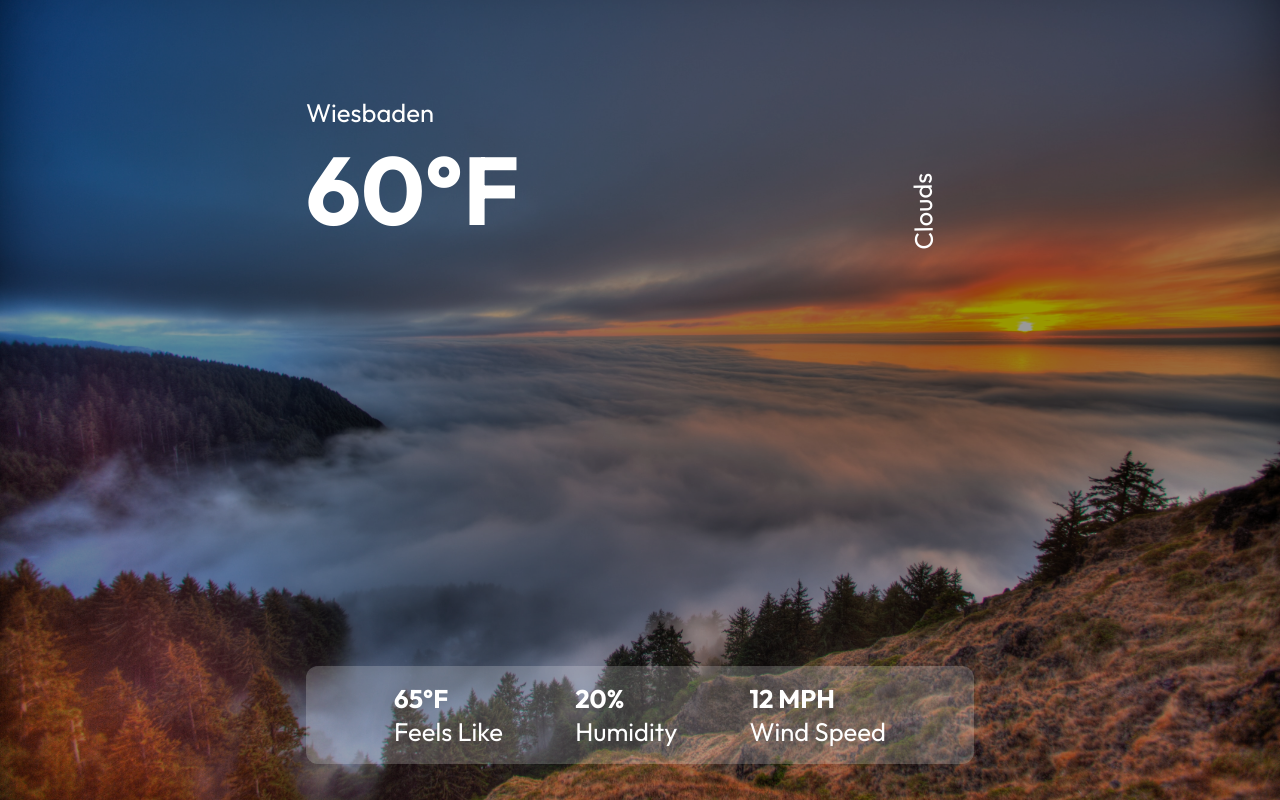
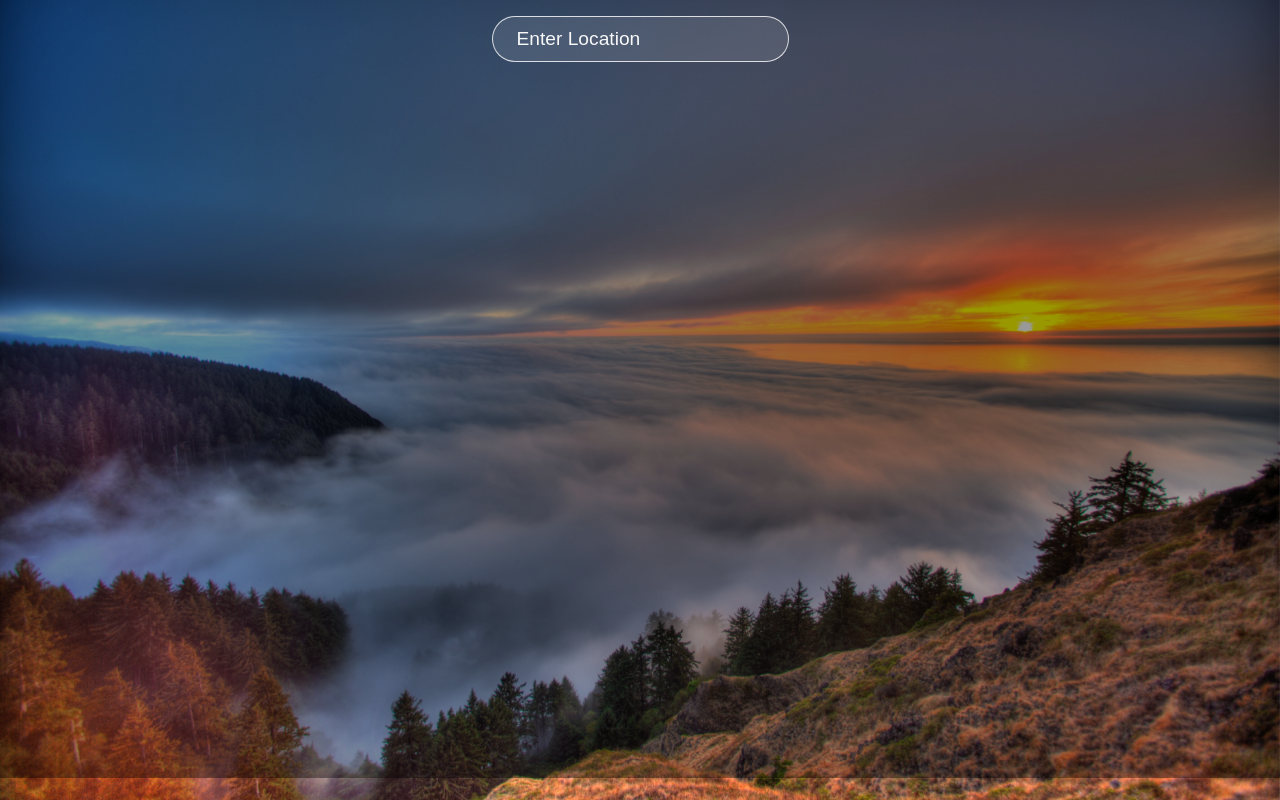
Before and after one commit to Herold1989/weather-app-react, a React (Create React App) app: page / in a window 1280 px wide. Built offline with nearby package versions, Linux system fonts and the light colour scheme.

Commit message:
add backend-connectivity

```diff
--- a/src/App.js
+++ b/src/App.js
@@ -1,38 +1,64 @@
-import React, {useState} from 'react'
-import axios from 'axios';
+import React, { useState } from 'react'
+import axios from 'axios'
 
-const App = () => {
+function App() {
+  const [data, setData] = useState({})
+  const [location, setLocation] = useState('')
 
-  //const url = 'https://api.openweathermap.org/data/2.5/weather?q=wiesbaden&appid=f037cfc37b2689d8fd8bebc8261cd01d'
+  const url = `https://api.openweathermap.org/data/2.5/weather?q=${location}&units=imperial&appid=895284fb2d2c50a520ea537456963d9c`
+
+  const searchLocation = (event) => {
+    if (event.key === 'Enter') {
+      axios.get(url).then((response) => {
+        setData(response.data)
+        console.log(response.data)
+      })
+      setLocation('')
+    }
+  }
 
   return (
-    <div className='app'>
-      <div className='container'>
-        <div className='top'>
-          <div className='location'>
-            <p>Wiesbaden</p>
+    <div className="app">
+      <div className="search">
+        <input
+          value={location}
+          onChange={event => setLocation(event.target.value)}
+          onKeyPress={searchLocation}
+          placeholder='Enter Location'
+          type="text" />
       </div>
-          <div className='temp'>
-            <h1>60°F</h1>
+      <div className="container">
+        <div className="top">
+          <div className="location">
+            <p>{data.name}</p>
           </div>
-          <div className='description'>
-            <p>Clouds</p>
+          <div className="temp">
+            {data.main ? <h1>{data.main.temp.toFixed()}°F</h1> : null}
+          </div>
+          <div className="description">
+            {data.weather ? <p>{data.weather[0].main}</p> : null}
           </div>
         </div>
-        <div className='bottom'>
+
+        {data.name !== undefined &&
+          <div className="bottom">
             <div className="feels">
-            <p className='bold'>65°F</p>
+              {data.main ? <p className='bold'>{data.main.feels_like.toFixed()}°F</p> : null}
               <p>Feels Like</p>
             </div>
             <div className="humidity">
-            <p className='bold'>20%</p>
+              {data.main ? <p className='bold'>{data.main.humidity}%</p> : null}
               <p>Humidity</p>
             </div>
             <div className="wind">
-            <p className='bold'>12 MPH</p>
+              {data.wind ? <p className='bold'>{data.wind.speed.toFixed()} MPH</p> : null}
               <p>Wind Speed</p>
             </div>
           </div>
+        }
+
+
+
       </div>
     </div>
   );
--- a/src/index.css
+++ b/src/index.css
@@ -29,7 +29,7 @@
 
 .app {
   width: 100%;
-  height: 100vh;
+  height: 100%;
   position: relative;
   background-color: rgba(0, 0,0, 0.4);
   color: #ffffff;
@@ -38,12 +38,30 @@
 .app:before{
   content: '';
   background: url('./assets/sunset.jpg') no-repeat center center/cover;
-  position: absolute;
+  position: fixed;
   width: 100%;
   height: 100%;
   top: 0%;
   left: 0%;
   z-index: -1;
+}
+
+.app .search {
+  text-align: center;
+  padding: 1rem;
+}
+
+.app input {
+  padding: .7rem 1.5rem;
+  font-size: 1.2rem;
+  border-radius: 25px;
+  border: 1px solid rgba(255,255,255, 0.8);
+  background: rgba(255,255,255, 0.1);
+  color: #f8f8f8;
+}
+
+::placeholder {
+  color: #f8f8f8;
 }
 
 .container {
```
Lines whose indentation alone changed are shown as unchanged.
